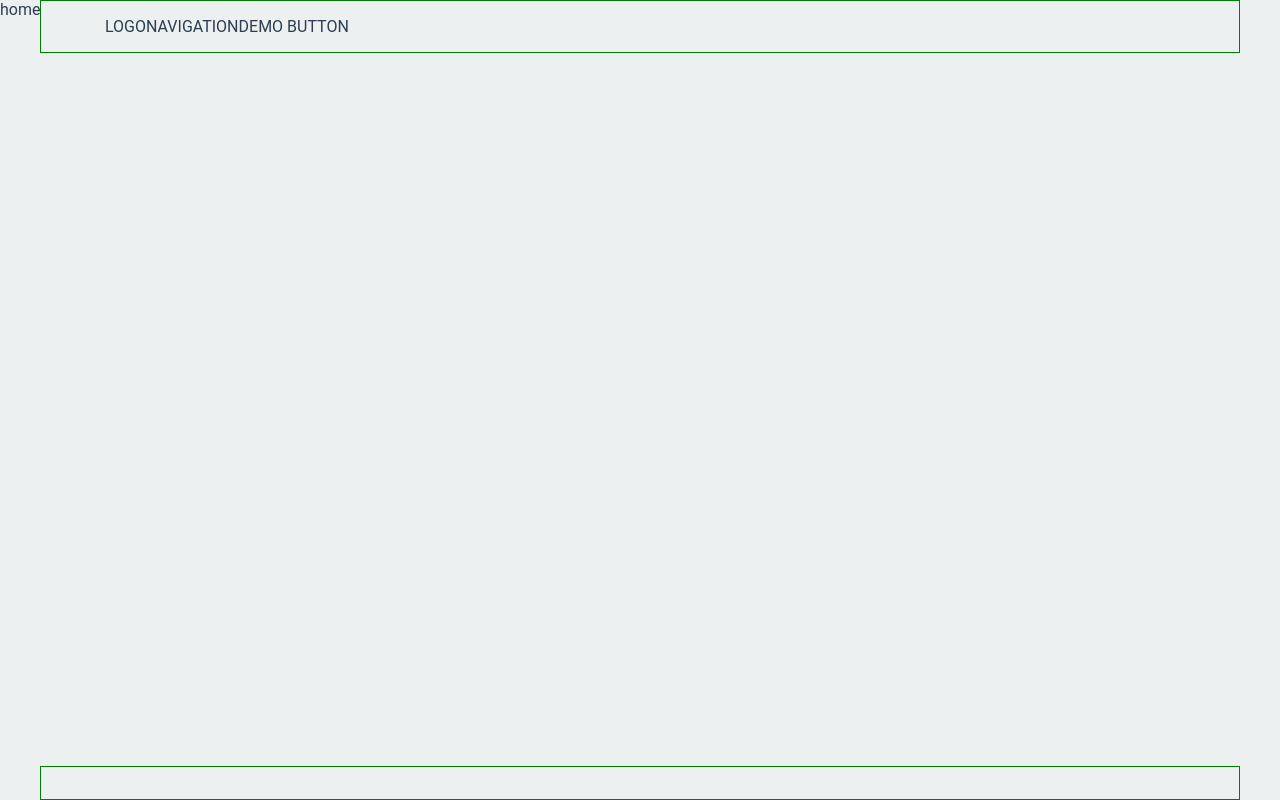
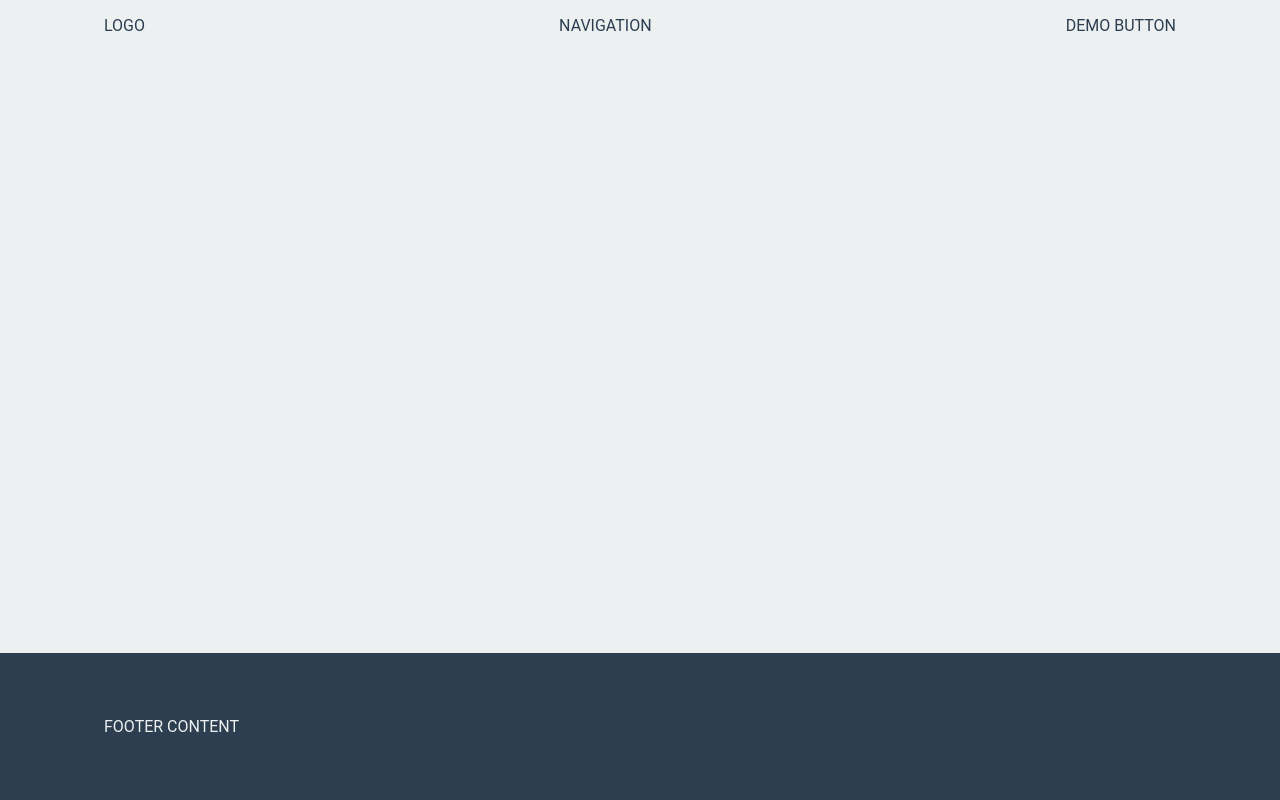
Before and after one commit to benjaminmikiten/springbox-exercise, a React (Create React App) app: page / in a window 1280 px wide. Built offline with nearby package versions, Linux system fonts and the light colour scheme.

Commit message:
light styling

```diff
--- a/src/components/Footer.jsx
+++ b/src/components/Footer.jsx
@@ -3,22 +3,23 @@ import styled from "styled-components";
 
 const StyledFooter = styled.footer`
   z-index: ${({ theme }) => theme.zIndexes.footer};
+  background-color: ${({ theme }) => theme.colors.footerBackground};
   width: 100%;
   > div {
     ${({ theme }) => theme.grid.LayoutContainer}
-    padding-top: 1rem;
-    padding-bottom: 1rem;
+    padding-top: 4rem;
+    padding-bottom: 4rem;
     display: flex;
     justify-content: space-between;
     width: 100%;
-    border: solid 1px green;
+    color: ${({ theme }) => theme.colors.typeOnDark};
   }
 `;
 
 const Footer = () => {
   return (
     <StyledFooter>
-      <div>{/* FOOTER CONTENTS */}</div>
+      <div>FOOTER CONTENT</div>
     </StyledFooter>
   );
 };
--- a/src/components/Header.jsx
+++ b/src/components/Header.jsx
@@ -3,6 +3,7 @@ import styled from "styled-components";
 
 const StyledHeader = styled.header`
   z-index: ${({ theme }) => theme.zIndexes.header};
+  background-color: ${({ theme }) => theme.colors.background};
   position: fixed;
   top: 0;
   left: 0;
@@ -17,7 +18,6 @@ const StyledHeader = styled.header`
     justify-content: space-between;
     align-items: center;
     width: 100%;
-    border: solid 1px green;
   }
 `;
 
@@ -25,12 +25,9 @@ const Header = () => {
   return (
     <StyledHeader>
       <div>
-        LOGO
-        {/* <Logo /> */}
-        NAVIGATION
-        {/* <Navigation /> */}
-        DEMO BUTTON
-        {/* <DemoButton /> */}
+        <div>LOGO</div>
+        <div>NAVIGATION</div>
+        <div>DEMO BUTTON</div>
       </div>
     </StyledHeader>
   );
--- a/src/style/Theme.js
+++ b/src/style/Theme.js
@@ -29,10 +29,12 @@ const COLORS_PALETTE = {
 const COLORS_SEMANTIC = {
   background: COLORS_PALETTE.clouds,
   type: COLORS_PALETTE.midnightBlue,
+  typeOnDark: COLORS_PALETTE.clouds,
   code: COLORS_PALETTE.clouds,
   codeBackground: COLORS_PALETTE.midnightBlue,
   interactive: COLORS_PALETTE.peterRiver,
   interactiveHover: COLORS_PALETTE.belizeHole,
+  footerBackground: COLORS_PALETTE.midnightBlue,
 };
 
 const GRID = {
```
